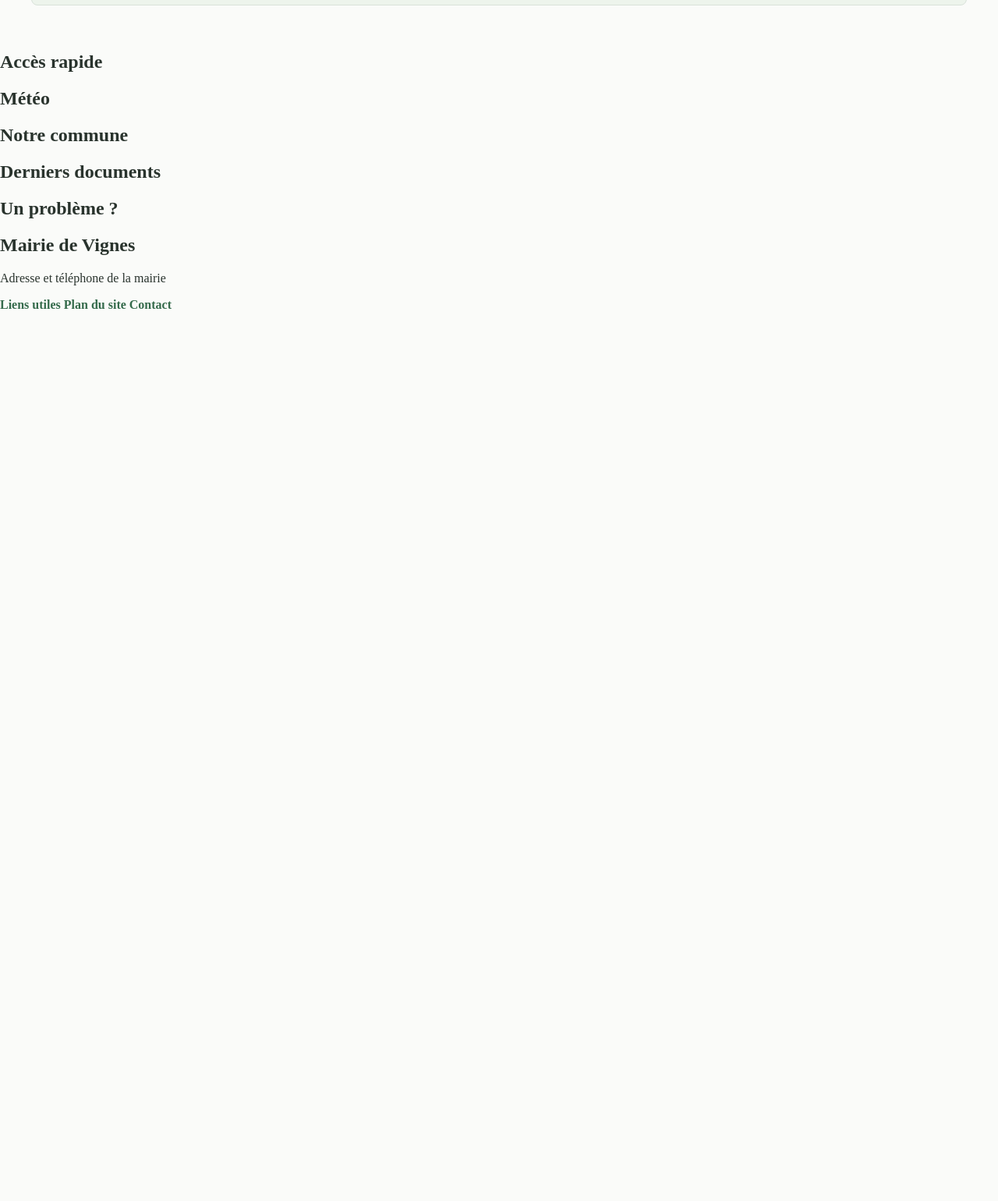
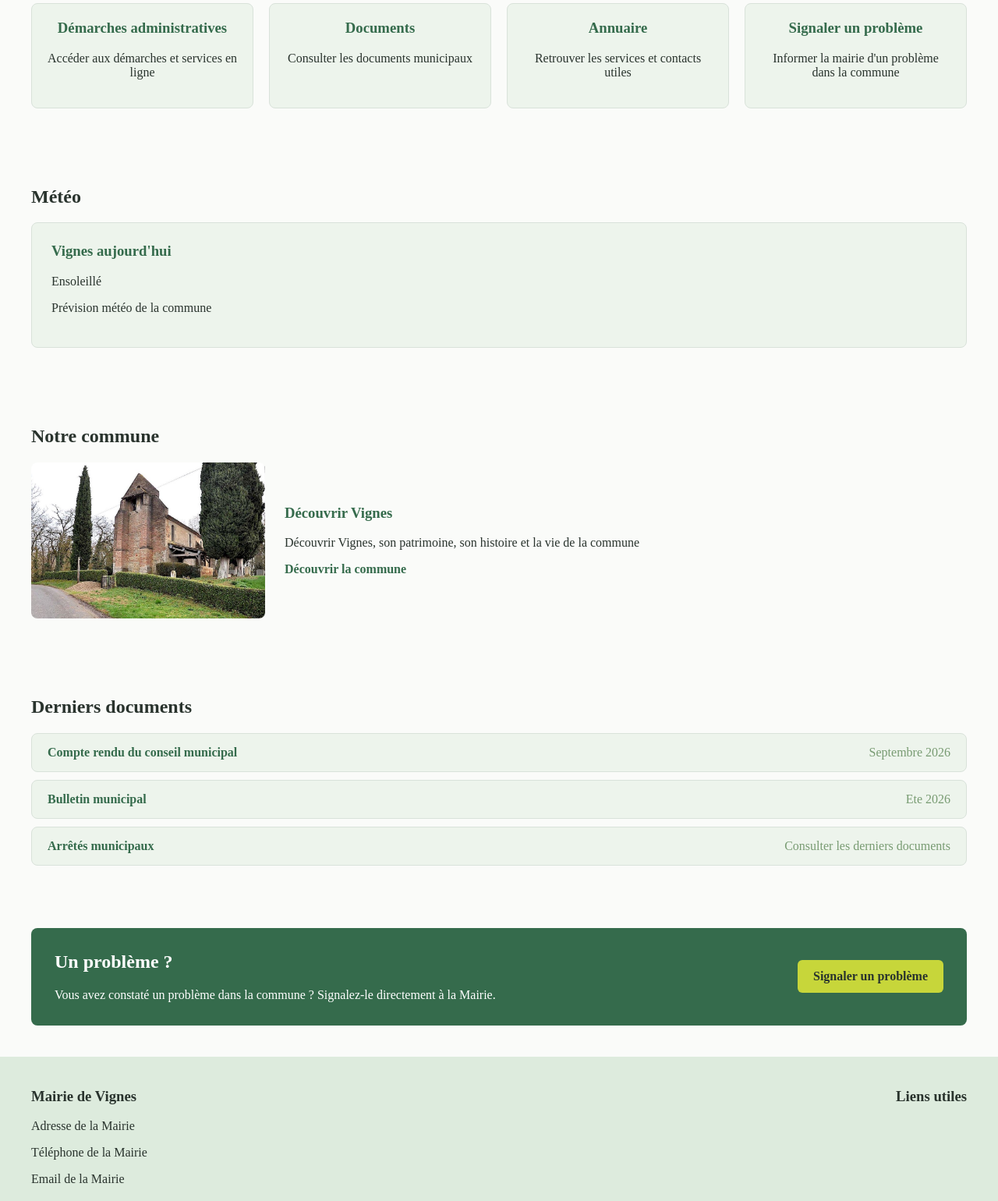
Before and after one commit to PicGer/site-mairie-vignes, a plain HTML site: page index.html in a window 1280 px wide. Shown: the part 1500-3040 px from the top of the page at 78% size. Before the commit the page ends 1900 px from the top, so only its background shows below. Drawn offline with Linux system fonts and the light colour scheme.

Commit message:
Mise en forme complète de la page d'accueil

```diff
--- a/index.html
+++ b/index.html
@@ -158,6 +158,38 @@
 
     <h2>Accès rapide</h2>
 
+    <div class="liste-acces">
+
+        <a href="#" class="carte-acces">
+
+            <h3>Démarches administratives</h3>
+
+            <p>Accéder aux démarches et services en ligne</p>
+        </a>
+
+        <a href="#" class="carte-acces">
+
+            <h3>Documents</h3>
+
+            <p>Consulter les documents municipaux</p>
+        </a>
+
+        <a href="#" class="carte-acces">
+
+            <h3>Annuaire</h3>
+
+            <p>Retrouver les services et contacts utiles</p>
+        </a>
+
+        <a href="#" class="carte-acces">
+
+            <h3>Signaler un problème</h3>
+
+            <p>Informer la mairie d'un problème dans la commune</p>
+        </a>
+
+    </div>
+
 </section>
 
     <!-- Météo -->
@@ -165,6 +197,16 @@
 <section id="meteo">
 
     <h2>Météo</h2>
+
+    <div class="carte-meteo">
+
+        <h3>Vignes aujourd'hui</h3>
+
+        <p>Ensoleillé</p>
+
+        <p>Prévision météo de la commune</p>
+
+    </div>
 
 </section>
 
@@ -174,6 +216,24 @@
 
     <h2>Notre commune</h2>
 
+    <div class="presentation-commune">
+
+        <img src="image/eglise.jpg"
+        alt="Eglise de la commune de Vignes"
+        class="image-commune">
+
+        <div class="texte-commune">
+
+            <h3>Découvrir Vignes</h3>
+
+            <p>Découvrir Vignes, son patrimoine, son histoire et la vie de la commune</p>
+
+            <a href="#" class="lien-commune">Découvrir la commune</a>
+
+        </div>
+
+    </div>
+
 </section>
 
     <!-- Documents provenant plus tard de DOCUMENT -->
@@ -182,13 +242,55 @@
 
     <h2>Derniers documents</h2>
 
+    <div class="liste-documents">
+
+        <a href="#" class="documents">
+
+            <strong>Compte rendu du conseil municipal</strong>
+
+            <span>Septembre 2026</span>
+
+        </a>
+
+        <a href="#" class="documents">
+
+            <strong>Bulletin municipal</strong>
+
+            <span>Ete 2026</span>
+
+        </a>
+
+        <a href="#" class="documents">
+
+            <strong>Arrêtés municipaux</strong>
+
+            <span>Consulter les derniers documents</span>
+
+        </a>
+
+    </div>
+
 </section>
 
     <!-- Signalement provenant plus tard de SIGNALEMENT -->
 
 <section id="signalement">
 
+    <div class="bloc-signalement">
+
+        <div class="texte-signalement">
+
             <h2>Un problème ?</h2>
+
+            <p>Vous avez constaté un problème dans la commune ?
+                Signalez-le directement à la Mairie.
+            </p>
+
+        </div>
+
+        <a href="#" class="bouton-signalement">Signaler un problème</a>
+
+    </div>
 
 </section>
 
@@ -199,15 +301,29 @@
 
 <footer>
 
-        <h2>Mairie de Vignes</h2>
+    <div class="contenu-footer">
 
-        <p>Adresse et téléphone de la mairie</p>
+        <div class="coordonnees-footer">
 
-        <nav>
-            <a href="#">Liens utiles</a>
-            <a href="#">Plan du site</a>
-            <a href="#">Contact</a>
-        </nav>
+            <h3>Mairie de Vignes</h3>
+            <p>Adresse de la Mairie</p>
+            <p>Téléphone de la Mairie</p>
+            <p>Email de la Mairie</p>
+
+        </div>
+
+        <div class="liens-footer">
+
+            <h3>Liens utiles</h3>
+            <a href="#" class="Mentions légales"></a>
+            <a href="#" class="Politique de confidentialité"></a>
+            <a href="#" class="Plan du site"></a>
+
+        </div>
+
+    </div>
+
+    <p class="copyright">© 2026 Mairie de Vignes - Tous droits réservés</p>
 
 </footer>
 
--- a/style.css
+++ b/style.css
@@ -127,6 +127,8 @@ nav a:hover {
 }
 
 .carte-evenements {
+    display: flex;
+    gap: 25px;
     background-color: #EDF4EC;
     padding: 25px;
     border-radius: 8px;
@@ -157,3 +159,206 @@ nav a:hover {
     height: auto;
     border-radius: 6px;
 }
+
+/* ===== ACCES RAPIDE =====*/
+
+#acces-rapides {
+    padding: 40px;
+}
+
+.liste-acces {
+    display: flex;
+    gap: 20px;
+}
+
+.carte-acces {
+    flex: 1;
+    padding: 20px;
+    background-color: #EDF4EC;
+    border: 1px solid #D9E2DA;
+    border-radius: 8px;
+    text-decoration: none;
+    color: #29332D;
+    text-align: center;
+}
+.carte-acces h3 {
+    color:#356B4C;
+    margin-top: 0;
+}
+
+.carte-acces:hover {
+    background-color: #DDEBDD;
+}
+
+/* ===== METEO ===== */
+
+#meteo {
+    padding: 40px;
+}
+
+.carte-meteo {
+    background-color: #EDF4EC;
+    border: 1px solid #D9E2DA;
+    border-radius: 8px;
+    padding: 25px;
+}
+
+.carte-meteo h3 {
+    color: #356B4C;
+    margin-top: 0;
+}
+
+.temperature {
+    font-size: 32px;
+    font-weight: bold;
+    color: #356B4C;
+    margin: 10px 0;
+}
+
+/* ===== NOTRE COMMUNE =====*/
+
+#commune {
+    padding: 40px;
+}
+
+.presentation-commune {
+    display: flex;
+    gap: 25px;
+    align-items: center;
+}
+
+.image-commune {
+    width: 300px;
+    height: 200px;
+    object-fit: cover;
+    border-radius: 8px;
+}
+.texte-commune h3 {
+    color: #356B4C;
+    margin-top: 0;
+}
+
+.lien-commune {
+    color: #356B4C;
+    font-weight: bold;
+    text-decoration: none;
+}
+
+.lien-commune:hover {
+    text-decoration: underline;
+}
+
+/* ===== DERNIERS DOCUMENS =====*/
+
+#documents {
+    padding: 40px;
+}
+
+.liste-documents {
+    display: flex;
+    flex-direction: column;
+    gap: 10px;
+}
+
+.documents {
+    display: flex;
+    justify-content: space-between;
+    align-items: center;
+    padding: 15px 20px;
+    background-color: #EDF4EC;
+    border: 1px solid #D9E2DA;
+    border-radius: 8px;
+    color: #29332D;
+    text-decoration: none;
+}
+
+.documents strong {
+    color: #356B4C
+}
+
+.documents span {
+    color: #789B72
+}
+
+.documents:hover {
+    background-color: #DDEBDD;
+}
+/* ===== UN PROBLEME =====*/
+
+/* ===== SIGNALEMENT ===== */
+
+#signalement {
+    padding: 40px;
+}
+
+.bloc-signalement {
+    display: flex;
+    justify-content: space-between;
+    align-items: center;
+    gap: 30px;
+    padding: 30px;
+    background-color: #356B4C;
+    border-radius: 8px;
+}
+
+.texte-signalement h2 {
+    color: #FFFFFF;
+    margin-top: 0;
+}
+
+.texte-signalement p {
+    color: #FFFFFF;
+    margin-bottom: 0;
+}
+
+.bouton-signalement {
+    padding: 12px 20px;
+    background-color: #C7D63A;
+    color: #29332D;
+    font-weight: bold;
+    text-decoration: none;
+    border-radius: 6px;
+    white-space: nowrap;
+}
+
+/* ===== PIED DE PAGE =====*/
+
+footer {
+    background-color: #DDEBDD;
+    color: #29332D;
+    padding: 40px;
+}
+
+.contenu-footer {
+    display: flex;
+    justify-content: space-between;
+    gap: 40px;
+}
+
+.coordonnees-footer h3,
+.liens-footer h3 {
+    color: #29332D;
+    margin-top: 0;
+}
+
+.coordonees-footer p {
+    margin : 8px 0;
+}
+
+.liens-footer a {
+    color: #29332D;
+    text-decoration: none;
+}
+
+.liens-footer a:hover {
+    text-decoration: underline;
+}
+
+.copyright {
+    margin-top: 30px;
+    padding-top: 20px;
+    background-color: #DDEBDD;
+    border-top: 1px solid;
+    text-align: center;
+    font-size: 14px;
+}
```
Lines whose indentation alone changed are shown as unchanged.
